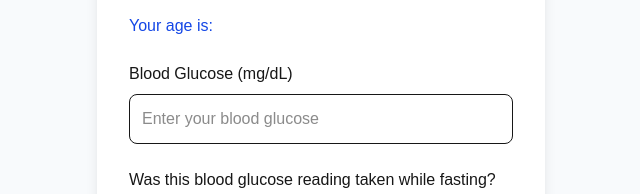
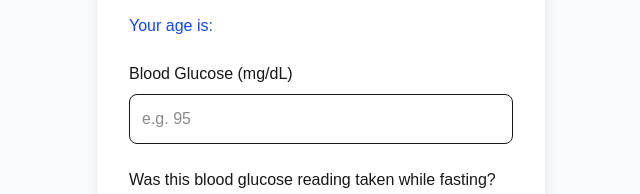
Before and after one commit to Godwin-Diya/win-healthtrack, a Next.js app: page /health-check in a window 1280 px wide. Shown: the part 330-524 px from the top of the page, without its empty margins (319-959 px from the left). Built offline with nearby package versions, Linux system fonts and the light colour scheme.

Commit message:
Refactor UI with reusable ResultCard component

```diff
--- a/app/health-check/page.tsx
+++ b/app/health-check/page.tsx
@@ -10,6 +10,13 @@ export default function HealthCheckPage() {
     const [cardColor, setCardColor] = useState("bg-gray-100");
     const [explanation, setExplanation] = useState("");
     const [advice, setAdvice] = useState("");
+    const [history, setHistory] = useState < {
+        age: string;
+        glucose: string;
+        fasting: string;
+        result: string;
+    }[]
+    >([])
 
     function checkResult() {
         if (age === "" || glucose === "") {
@@ -102,7 +109,8 @@ export default function HealthCheckPage() {
                     Check your blood glucose level without creating an account.
                 </p>
                 <div className="mt-6">
-                    <label className="block font-medium">
+
+                    <label className="font-medium">
                         Age
                     </label>
 
@@ -118,17 +126,17 @@ export default function HealthCheckPage() {
                 </div>
 
                 <div className="mt-6">
-                    <label className="block font-medium">
+                    <label className="font-medium">
                         Blood Glucose (mg/dL)
                     </label>
 
                     <input
                         type="number"
-                        placeholder="Enter your blood glucose"
+                        placeholder="e.g. 95"
                         value={glucose}
                         onChange={(event) =>
                             setGlucose(event.target.value)}
-                        className="w-full border rounded-lg p-3 mt-2"
+                        className="w-full mt-2 p-3 border rounded-lg"
                     />
 
                     <div className="mt-6">
```
